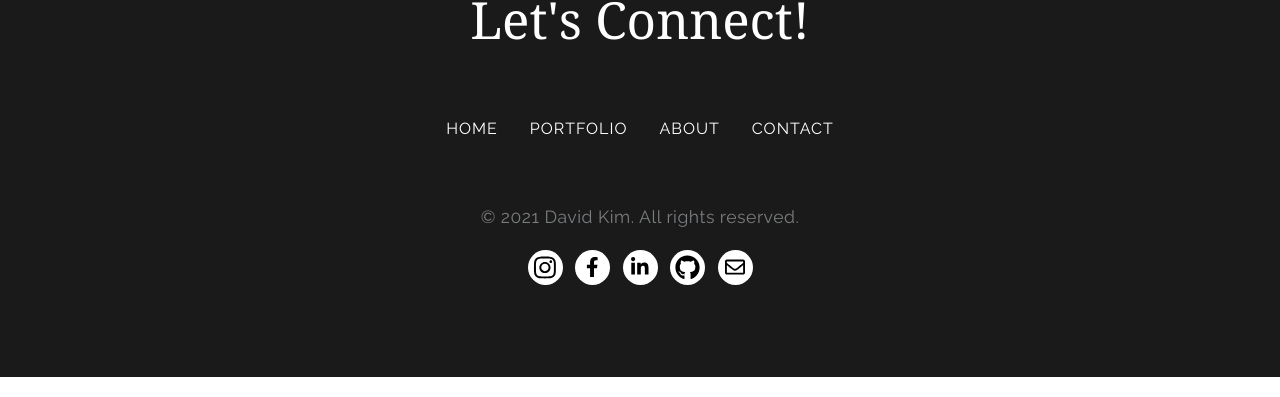
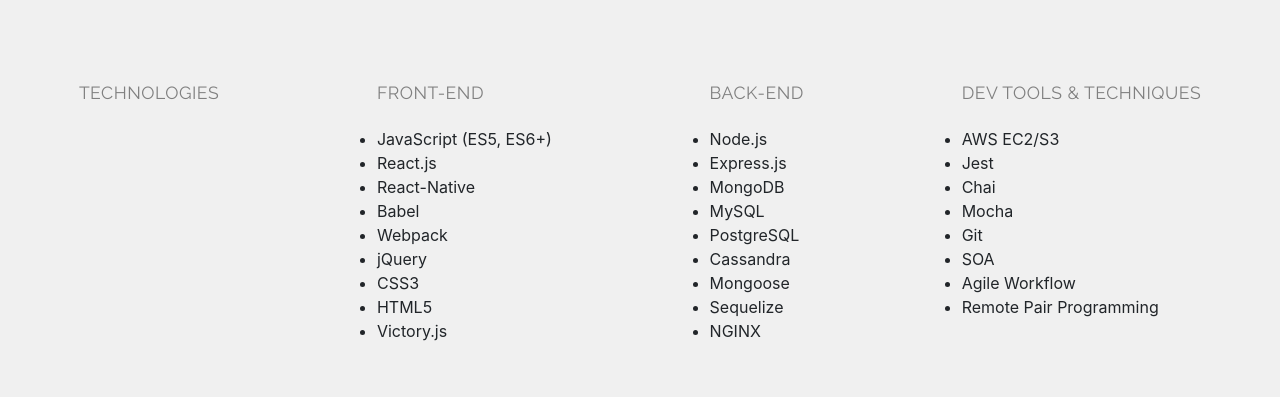
Before and after one commit to davidhk21/my-portfolio, a Next.js app: page /portfolio in a window 1280 px wide. Shown: the part 403-800 px from the top of the page. Built offline with nearby package versions, Linux system fonts and the light colour scheme.

Commit message:
skills layout set

```diff
--- /dev/null
+++ b/components/portfolio_components/skills.js
@@ -0,0 +1,57 @@
+import React from 'react';
+
+import styles from '../../styles/Portfolio.module.css';
+
+export default function Skills() {
+  return (
+    <div className={styles.skillsContainer}>
+      <div className={styles.skillsListContainer}>
+        <div>
+          <p>TECHNOLOGIES</p>
+        </div>
+        <div>
+          <p>FRONT-END</p>
+          <ul>
+            <li>JavaScript (ES5, ES6+)</li>
+            <li>React.js</li>
+            <li>React-Native</li>
+            <li>Babel</li>
+            <li>Webpack</li>
+            <li>jQuery</li>
+            <li>CSS3</li>
+            <li>HTML5</li>
+            <li>Victory.js</li>
+          </ul>
+        </div>
+        <div>
+          <p>BACK-END</p>
+          <ul>
+            <li>Node.js</li>
+            <li>Express.js</li>
+            <li>MongoDB</li>
+            <li>MySQL</li>
+            <li>PostgreSQL</li>
+            <li>Cassandra</li>
+            <li>Mongoose</li>
+            <li>Sequelize</li>
+            <li>NGINX</li>
+          </ul>
+        </div>
+        <div>
+          <p>DEV TOOLS & TECHNIQUES</p>
+          <ul>
+            <li>AWS EC2/S3</li>
+            <li>Jest</li>
+            <li>Chai</li>
+            <li>Mocha</li>
+            <li>Git</li>
+            <li>SOA</li>
+            <li>Agile Workflow</li>
+            <li>Remote Pair Programming</li>
+          </ul>
+        </div>
+
+      </div>
+    </div>
+  );
+}
--- a/pages/portfolio.js
+++ b/pages/portfolio.js
@@ -1,11 +1,13 @@
 import React from 'react';
 
 import PortfolioIntro from '../components/portfolio_components/portfolio_intro';
+import Skills from '../components/portfolio_components/skills';
 
 export default function Portfolio() {
   return (
     <div>
       <PortfolioIntro />
+      <Skills />
     </div>
   );
 }
--- a/styles/Portfolio.module.css
+++ b/styles/Portfolio.module.css
@@ -32,3 +32,18 @@
   color: black;
   background: #e1a87a;
 }
+
+/********** Skills **********/
+
+.skillsContainer {
+  height: 80vh;
+  background:#f0f0f0;
+  display: flex;
+  align-items: center;
+}
+
+.skillsListContainer {
+  width: 100%;
+  display: flex;
+  justify-content: space-around;
+}
```
